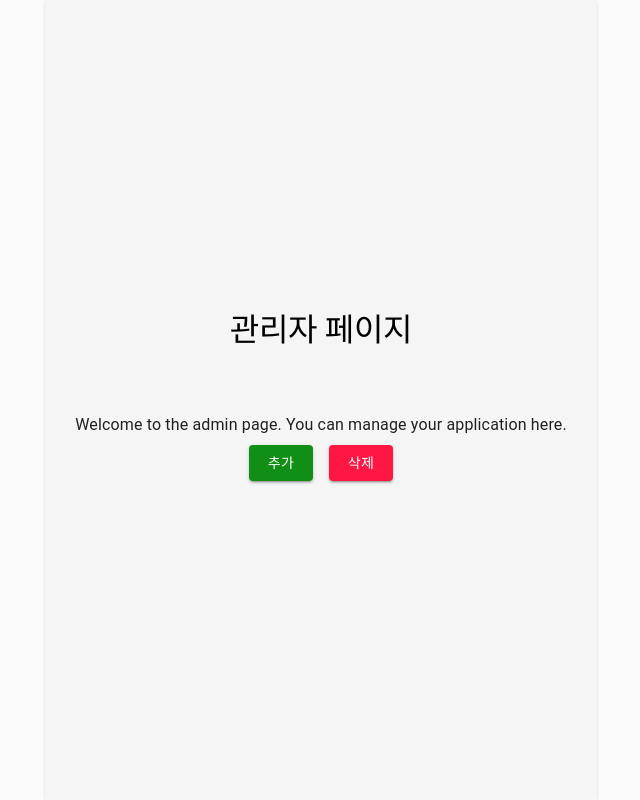
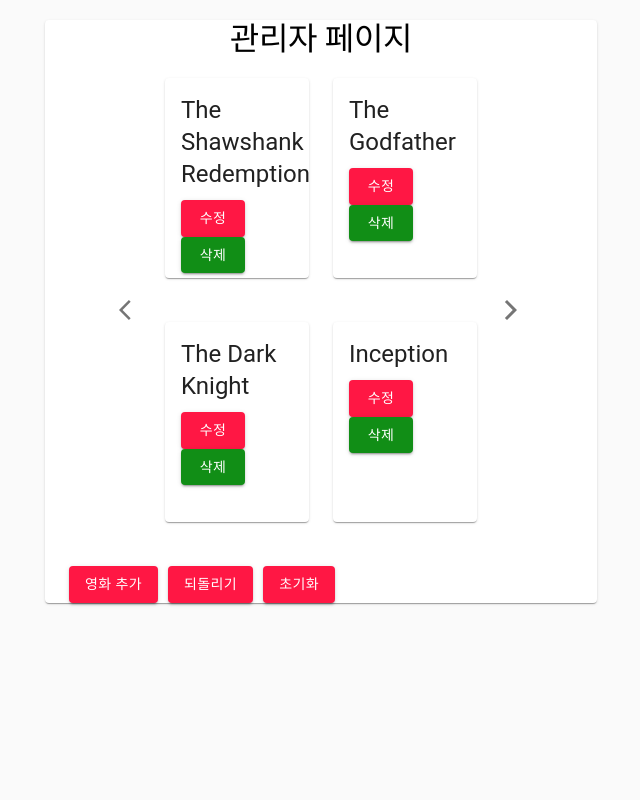
Before and after one commit to Jimin-yang/YMS-Project, a React (Create React App) app: page /Admin in a window 1280 px wide. Shown: the whole page, without its empty margins (319-959 px from the left). Built offline with nearby package versions, Linux system fonts and the light colour scheme.

Commit message:
2023.10.21 11:25 관리자 영역 추가

```diff
--- a/src/App.js
+++ b/src/App.js
@@ -1,3 +1,4 @@
+// App.js
 import React from 'react';
 import { Container, CssBaseline, Paper, ThemeProvider, createMuiTheme } from "@material-ui/core";
 import { BrowserRouter as Router, Route, Switch } from "react-router-dom";
@@ -6,7 +7,7 @@ import MainPage from "./screens/MainPage";
 import AdminPage from './screens/AdminPage';
 import Admin from './screens/Admin';
 import MovieDetailsPage from './screens/MovieDetailsPage';
-import CinemaSeat from './screens/CinemaSeat'; // CinemaSeat.js를 import 합니다.
+import CinemaSeat from './screens/CinemaSeat';
 import { useStyles } from './styles';
 
 const theme = createMuiTheme({
@@ -45,7 +46,8 @@ function App() {
               <Route path="/AdminPage" component={AdminPage} />
               <Route path="/Admin" component={Admin} />
               <Route path="/MovieDetailsPage" component={MovieDetailsPage} />
-              <Route path="/CinemaSeat" component={CinemaSeat} /> {/* CinemaSeat.js를 실행하는 Route를 추가합니다. */}
+              <Route path="/CinemaSeat" component={CinemaSeat} />
+              <Route path="/SelectionPage" component={SelectionPage} /> {/* SelectionPage.js를 실행하는 Route를 추가합니다. */}
             </Switch>
           </Router>
         </Paper>
--- a/src/screens/Admin.js
+++ b/src/screens/Admin.js
@@ -1,64 +1,145 @@
-import React from 'react';
+// Admin.js
+import React, { useState, useEffect } from 'react';
 import { useHistory } from 'react-router-dom';
+import { Container, Typography, Button, Box, Grid, Card, CardContent, IconButton } from '@material-ui/core';
 import { makeStyles } from '@material-ui/core/styles';
-import { Container, Typography, Box, Button } from '@material-ui/core';
+import ArrowBackIosIcon from '@material-ui/icons/ArrowBackIos';
+import ArrowForwardIosIcon from '@material-ui/icons/ArrowForwardIos';
 
-const useStyles = makeStyles((theme) => ({
+const useStyles = makeStyles({
   root: {
-    display: 'flex',
-    flexDirection: 'column',
-    alignItems: 'center',
-    justifyContent: 'center',
-    height: '100vh',
-    backgroundColor: '#f5f5f5',
+    marginTop: '20px',
   },
   title: {
-    marginBottom: theme.spacing(4),
+    textAlign: 'center',
+    marginBottom: '20px',
   },
-  content: {
-    marginTop: theme.spacing(4),
-    textAlign: 'center',
+  movieCard: {
+    marginBottom: '20px',
+    height: '200px', // Add this line
+  },
+  movieTitle: {
+    marginBottom: '10px',
   },
   button: {
-    margin: theme.spacing(1),
+    marginRight: '10px',
   },
-}));
+  arrowButton: {
+    margin: '0 10px',
+  },
+});
 
 function Admin() {
   const classes = useStyles();
   const history = useHistory();
 
-  const handleAddClick = () => {
-    history.push({
-      pathname: '/Selection',
-      state: { isAdmin: true, isDeleting: false },
-    });
+  const initialMovies = [
+    { title: 'The Shawshank Redemption', image: 'path_to_image1', theater: 'Theater 1', time: '12:00' },
+    { title: 'The Godfather', image: 'path_to_image2', theater: 'Theater 2', time: '15:00' },
+    { title: 'The Dark Knight', image: 'path_to_image3', theater: 'Theater 3', time: '18:00' },
+    { title: 'Inception', image: 'path_to_image4', theater: 'Theater 4', time: '21:00' },
+    { title: 'The Matrix', image: 'path_to_image5', theater: 'Theater 5', time: '24:00' },
+    { title: 'Pulp Fiction', image: 'path_to_image6', theater: 'Theater 6', time: '03:00' },
+  ];
+
+  const [movies, setMovies] = useState([]);
+  const [previousMovies, setPreviousMovies] = useState([]);
+
+  useEffect(() => {
+    const storedMovies = localStorage.getItem('movies');
+    if (storedMovies) {
+      setMovies(JSON.parse(storedMovies));
+    } else {
+      setMovies(initialMovies);
+      localStorage.setItem('movies', JSON.stringify(initialMovies));
+    }
+  }, []);
+
+  const handleDeleteClick = (movieTitle) => {
+    setPreviousMovies(movies);
+    const newMovies = movies.filter(movie => movie.title !== movieTitle);
+    setMovies(newMovies);
+    localStorage.setItem('movies', JSON.stringify(newMovies));
   };
 
-  const handleDeleteClick = () => {
-    history.push({
-      pathname: '/Selection',
-      state: { isAdmin: true, isDeleting: true },
-    });
+  const handleUndoClick = () => {
+    setMovies(previousMovies);
+    localStorage.setItem('movies', JSON.stringify(previousMovies));
   };
+
+  const handleResetClick = () => {
+    setMovies(initialMovies);
+    localStorage.setItem('movies', JSON.stringify(initialMovies));
+  };
+
+  const handleAddClick = () => {
+    history.push('/SelectionPage', { isAdmin: true });
+  };
+
+  const [currentMovieIndex, setCurrentMovieIndex] = useState(0);
+
+  const handleNextClick = () => {
+    setCurrentMovieIndex((prevIndex) => (prevIndex + 1) % movies.length);
+  };
+
+  const handlePrevClick = () => {
+    setCurrentMovieIndex((prevIndex) => (prevIndex - 1 + movies.length) % movies.length);
+  };
+
+  const displayMovies = [
+    movies[currentMovieIndex],
+    movies[(currentMovieIndex + 1) % movies.length],
+    movies[(currentMovieIndex + 2) % movies.length],
+    movies[(currentMovieIndex + 3) % movies.length],
+  ];
 
   return (
     <Container className={classes.root}>
       <Typography variant="h2" className={classes.title}>
         관리자 페이지
       </Typography>
-      <Box className={classes.content}>
-        <Typography variant="body1">
-          Welcome to the admin page. You can manage your application here.
-        </Typography>
-        <Button variant="contained" color="secondary" className={classes.button} onClick={handleAddClick}>
-          추가
+      {movies.length > 0 && (
+        <Grid container direction="row" justify="center" alignItems="center">
+          <IconButton onClick={handlePrevClick} className={classes.arrowButton}>
+            <ArrowBackIosIcon />
+          </IconButton>
+          <Grid container item xs={8} spacing={3}>
+            {displayMovies.map((movie, index) => (
+              <Grid item xs={6} key={index}>
+                <Card className={classes.movieCard}>
+                  <CardContent>
+                    <Typography variant="h5" component="h5" className={classes.movieTitle}>
+                      {movie.title}
+                    </Typography>
+                    <Button variant="contained" color="primary" onClick={() => history.push('/MovieDetailsPage', { movieTitle: movie.title, isAdmin: true })} className={classes.button}>
+                      수정
+                    </Button>
+                    <Button variant="contained" color="secondary" onClick={() => handleDeleteClick(movie.title)} className={classes.button}>
+                      삭제
+                    </Button>
+                  </CardContent>
+                </Card>
+              </Grid>
+            ))}
+          </Grid>
+          <IconButton onClick={handleNextClick} className={classes.arrowButton}>
+            <ArrowForwardIosIcon />
+          </IconButton>
+        </Grid>
+      )}
+      <Box mt={3}>
+        <Button variant="contained" color="primary" onClick={handleAddClick} className={classes.button}>
+          영화 추가
         </Button>
-        <Button variant="contained" color="primary" className={classes.button} onClick={handleDeleteClick}>
-          삭제
+        <Button variant="contained" color="primary" onClick={handleUndoClick} className={classes.button}>
+          되돌리기
+        </Button>
+        <Button variant="contained" color="primary" onClick={handleResetClick} className={classes.button}>
+          초기화
         </Button>
       </Box>
     </Container>
   );
 }
+
 export default Admin;
--- a/src/screens/MovieDetailsPage.js
+++ b/src/screens/MovieDetailsPage.js
@@ -1,25 +1,96 @@
-import React, { useState } from 'react';
-import { useHistory } from 'react-router-dom';
-import { Box, Typography, Button, FormControl, InputLabel, Select, MenuItem } from '@material-ui/core';
-import { useStyles } from '../styles'; // styles.js를 가져와서 사용
+// MovieDetailsPage.js
+import React, { useState, useEffect } from 'react';
+import { useHistory, useLocation } from 'react-router-dom';
+import { Box, Typography, Button, FormControlLabel, Radio, Checkbox } from '@material-ui/core';
+import { useStyles } from '../styles';
 
 function MovieDetailsPage() {
-  const styles = useStyles(); // 스타일을 가져와서 사용
+  const styles = useStyles();
   const history = useHistory();
-  const [selectedTheater, setSelectedTheater] = useState('');
-  const [selectedTime, setSelectedTime] = useState('');
+  const location = useLocation();
+  const isAdmin = location.state?.isAdmin;
+  const movieTitle = history.location.state.movieTitle;
+
+  const initialMovies = [
+    { title: 'The Godfather', image: 'path_to_image1', theater: ['상영관1'], time: ['10:00'] },
+    { title: 'The Dark Knight', image: 'path_to_image2', theater: ['상영관2'], time: ['14:00'] },
+    { title: 'Inception', image: 'path_to_image3', theater: ['상영관3'], time: ['17:00'] },
+    { title: 'The Matrix', image: 'path_to_image4', theater: ['상영관1'], time: ['10:00'] },
+    { title: 'Pulp Fiction', image: 'path_to_image5', theater: ['상영관2'], time: ['14:00'] },
+  ];
+
+  const allTheaters = ['상영관1', '상영관2', '상영관3'];
+  const allTimes = ['08:00', '11:00', '14:00', '17:00', '20:00', '23:00'];
+
+  const [movies, setMovies] = useState([]);
+  const [movie, setMovie] = useState(null);
+  const [selectedTheaters, setSelectedTheaters] = useState([]);
+  const [selectedTime, setSelectedTime] = useState([]);
+  const [theaters, setTheaters] = useState(['상영관1', '상영관2', '상영관3']);
+  const [times, setTimes] = useState(['08:00', '11:00', '14:00', '17:00', '20:00', '23:00']);
+
+  useEffect(() => {
+    const storedMovies = localStorage.getItem('movies');
+    if (storedMovies) {
+      const parsedMovies = JSON.parse(storedMovies);
+      setMovies(parsedMovies);
+      const foundMovie = parsedMovies.find(movie => movie.title === movieTitle);
+      if (foundMovie && Array.isArray(foundMovie.theater) && Array.isArray(foundMovie.time)) {
+        setMovie(foundMovie);
+        setSelectedTheaters([foundMovie.theater[0]]);
+        setSelectedTime([foundMovie.time[0]]);
+        setTheaters(foundMovie.theater);
+        setTimes(foundMovie.time);
+      }
+    } else {
+      setMovies(initialMovies);
+      localStorage.setItem('movies', JSON.stringify(initialMovies));
+      const foundMovie = initialMovies.find(movie => movie.title === movieTitle);
+      if (foundMovie && Array.isArray(foundMovie.theater) && Array.isArray(foundMovie.time)) {
+        setMovie(foundMovie);
+        setSelectedTheaters([foundMovie.theater[0]]);
+        setSelectedTime([foundMovie.time[0]]);
+        setTheaters(foundMovie.theater);
+        setTimes(foundMovie.time);
+      }
+    }
+  }, [movieTitle]);
 
   const handleTheaterChange = (event) => {
-    setSelectedTheater(event.target.value);
+    if (isAdmin) {
+      if (event.target.checked) {
+        setSelectedTheaters(prev => [...prev, event.target.value]);
+      } else {
+        setSelectedTheaters(prev => prev.filter(theater => theater !== event.target.value));
+      }
+    } else {
+      setSelectedTheaters([event.target.value]);
+    }
   };
 
   const handleTimeChange = (event) => {
-    setSelectedTime(event.target.value);
+    if (isAdmin) {
+      if (event.target.checked) {
+        setSelectedTime(prev => [...prev, event.target.value]);
+      } else {
+        setSelectedTime(prev => prev.filter(time => time !== event.target.value));
+      }
+    } else {
+      setSelectedTime([event.target.value]);
+    }
   };
 
-  const handleNextClick = () => {
-    alert(`영화: ${history.location.state.movieTitle}\n상영관: ${selectedTheater}\n상영시간: ${selectedTime}`);
-    history.push('/CinemaSeat'); // 확인 버튼을 누르면 '/CinemaSeat' 경로로 이동합니다.
+  const handleUpdateClick = () => {
+    const newMovies = movies.map(movie => movie.title === movieTitle ? { ...movie, theater: selectedTheaters, time: selectedTime } : movie);
+    setMovies(newMovies);
+    localStorage.setItem('movies', JSON.stringify(newMovies));
+    alert('상영관과 상영시간이 수정되었습니다.');
+    history.goBack();
+  };
+
+  const handleConfirmClick = () => {
+    alert(`영화: ${movieTitle}\n상영관: ${selectedTheaters.join(', ')}\n상영시간: ${selectedTime.join(', ')}`);
+    history.push('/CinemaSeat');
   };
 
   return (
@@ -30,37 +101,79 @@ function MovieDetailsPage() {
       <Typography variant="h4" component="h4" className={`${styles.center} ${styles.navy}`} gutterBottom>
         {history.location.state.movieTitle}
       </Typography>
-      <FormControl variant="outlined" className={styles.formControl}>
-        <InputLabel id="theater-label">상영관</InputLabel>
-        <Select
-          labelId="theater-label"
-          id="theater"
-          value={selectedTheater}
-          onChange={handleTheaterChange}
-          label="상영관"
-        >
-          <MenuItem value="A관">A관</MenuItem>
-          <MenuItem value="B관">B관</MenuItem>
-          <MenuItem value="C관">C관</MenuItem>
-        </Select>
-      </FormControl>
-      <FormControl variant="outlined" className={styles.formControl}>
-        <InputLabel id="time-label">상영시간</InputLabel>
-        <Select
-          labelId="time-label"
-          id="time"
-          value={selectedTime}
-          onChange={handleTimeChange}
-          label="상영시간"
-        >
-          <MenuItem value="10:00">10:00</MenuItem>
-          <MenuItem value="14:00">14:00</MenuItem>
-          <MenuItem value="18:00">18:00</MenuItem>
-        </Select>
-      </FormControl>
-      <Button variant="contained" color="primary" onClick={handleNextClick} className={styles.button}>
-        다음
-      </Button>
+      <Typography variant="h6" component="h6" className={`${styles.center} ${styles.navy}`} gutterBottom>
+        상영관 선택
+      </Typography>
+      {isAdmin ? allTheaters.map((theater, index) => (
+        <FormControlLabel
+          key={index}
+          control={
+            <Checkbox
+              checked={selectedTheaters.includes(theater)}
+              onChange={handleTheaterChange}
+              value={theater}
+              name="theater"
+              color="primary"
+            />
+          }
+          label={theater}
+        />
+      )) : theaters.map((theater, index) => (
+        <FormControlLabel
+          key={index}
+          control={
+            <Radio
+              checked={selectedTheaters.includes(theater)}
+              onChange={handleTheaterChange}
+              value={theater}
+              name="theater"
+              color="primary"
+            />
+          }
+          label={theater}
+        />
+      ))}
+      <Typography variant="h6" component="h6" className={`${styles.center} ${styles.navy}`} gutterBottom>
+        상영시간 선택
+      </Typography>
+      {isAdmin ? allTimes.map((time, index) => (
+        <FormControlLabel
+          key={index}
+          control={
+            <Checkbox
+              checked={selectedTime.includes(time)}
+              onChange={handleTimeChange}
+              value={time}
+              name="time"
+              color="primary"
+            />
+          }
+          label={time}
+        />
+      )) : times.map((time, index) => (
+        <FormControlLabel
+          key={index}
+          control={
+            <Radio
+              checked={selectedTime.includes(time)}
+              onChange={handleTimeChange}
+              value={time}
+              name="time"
+              color="primary"
+            />
+          }
+          label={time}
+        />
+      ))}
+      {isAdmin ? (
+        <Button variant="contained" color="primary" onClick={handleUpdateClick} className={styles.button}>
+          수정
+        </Button>
+      ) : (
+        <Button variant="contained" color="primary" onClick={handleConfirmClick} className={styles.button}>
+          확인
+        </Button>
+      )}
     </Box>
   );
 }
--- a/src/screens/SelectionPage.js
+++ b/src/screens/SelectionPage.js
@@ -1,3 +1,4 @@
+// SelectionPage.js
 import React, { useState, useEffect } from 'react';
 import { useHistory, useLocation } from 'react-router-dom';
 import { Box, Typography, Card, CardActionArea, CardMedia, CardContent, Fade, Button, TextField, Dialog, DialogTitle, DialogContent, DialogActions } from '@material-ui/core';
@@ -11,22 +12,23 @@ function SelectionPage() {
   const isDeleting = location.state?.isDeleting;
   const [password, setPassword] = useState('');
   const correctPassword = 'admin123';
-  const [openAdd, setOpenAdd] = useState(false); // '추가' 팝업 창의 열림/닫힘 상태를 관리하는 상태
-  const [openDelete, setOpenDelete] = useState(false); // '삭제' 팝업 창의 열림/닫힘 상태를 관리하는 상태
-  const [newMovieTitle, setNewMovieTitle] = useState(''); // 새 영화 제목을 관리하는 상태
-  const [newMovieImage, setNewMovieImage] = useState(''); // 새 영화 이미지 URL을 관리하는 상태
-  const [selectedMovie, setSelectedMovie] = useState(null); // 선택한 영화를 관리하는 상태
+  const [openAdd, setOpenAdd] = useState(false);
+  const [openDelete, setOpenDelete] = useState(false);
+  const [newMovieTitle, setNewMovieTitle] = useState('');
+  const [newMovieImage, setNewMovieImage] = useState('');
+  const [newMovieTheater, setNewMovieTheater] = useState('');
+  const [newMovieTime, setNewMovieTime] = useState('');
+  const [selectedMovie, setSelectedMovie] = useState(null);
 
-  const [movies, setMovies] = useState([ // movies 배열을 상태로 관리합니다.
-    { title: 'The Shawshank Redemption', image: 'path_to_image1' },
-    { title: 'The Godfather', image: 'path_to_image2' },
-    { title: 'The Dark Knight', image: 'path_to_image3' },
-    { title: 'Inception', image: 'path_to_image4' },
-    { title: 'The Matrix', image: 'path_to_image5' },
-    { title: 'Pulp Fiction', image: 'path_to_image6' },
+  const [movies, setMovies] = useState([
+    { title: 'The Shawshank Redemption', image: 'path_to_image1', theater: 'Theater 1', time: '12:00' },
+    { title: 'The Godfather', image: 'path_to_image2', theater: 'Theater 2', time: '15:00' },
+    { title: 'The Dark Knight', image: 'path_to_image3', theater: 'Theater 3', time: '18:00' },
+    { title: 'Inception', image: 'path_to_image4', theater: 'Theater 4', time: '21:00' },
+    { title: 'The Matrix', image: 'path_to_image5', theater: 'Theater 5', time: '24:00' },
+    { title: 'Pulp Fiction', image: 'path_to_image6', theater: 'Theater 6', time: '03:00' },
   ]);
 
-  // 페이지가 로드될 때 localStorage에서 영화 목록을 불러옵니다.
   useEffect(() => {
     const storedMovies = localStorage.getItem('movies');
     if (storedMovies) {
@@ -37,10 +39,14 @@ function SelectionPage() {
   const handleMovieClick = (movieTitle) => {
     if (movieTitle === '새 영화 추가') {
       if (!isDeleting) {
-        setOpenAdd(true); // '새 영화 추가' 버튼을 클릭하면 '추가' 팝업 창을 엽니다.
+        setOpenAdd(true);
       }
-    } else if (!isAdmin || isDeleting) { // 관리자가 아닐 때만 다른 영화 선택이 가능합니다.
-      if (isDeleting) {
+    } else if (isAdmin) {
+      history.push({
+        pathname: '/MovieDetailsPage',
+        state: { movieTitle, isAdmin: true },
+      });
+    } else if (isDeleting) {
       setSelectedMovie(movieTitle);
       setOpenDelete(true);
     } else {
@@ -48,7 +54,6 @@ function SelectionPage() {
         pathname: '/MovieDetailsPage',
         state: { movieTitle },
       });
-      }
     }
   };
 
@@ -70,37 +75,45 @@ function SelectionPage() {
   }
 
   const handleCloseAdd = () => {
-    setOpenAdd(false); // '닫기' 버튼을 클릭하면 '추가' 팝업 창을 닫습니다.
+    setOpenAdd(false);
   };
 
   const handleCloseDelete = () => {
-    setOpenDelete(false); // '닫기' 버튼을 클릭하면 '삭제' 팝업 창을 닫습니다.
+    setOpenDelete(false);
   };
 
   const handleConfirmClick = () => {
-    history.push('/'); // 첫 페이지로 이동합니다.
+    history.push('/');
   };
 
   const handleNewMovieTitleChange = (event) => {
-    setNewMovieTitle(event.target.value); // 입력한 새 영화 제목을 상태에 저장합니다.
+    setNewMovieTitle(event.target.value);
   };
 
   const handleNewMovieImageChange = (event) => {
-    setNewMovieImage(event.target.value); // 입력한 새 영화 이미지 URL을 상태에 저장합니다.
+    setNewMovieImage(event.target.value);
+  };
+
+  const handleNewMovieTheaterChange = (event) => {
+    setNewMovieTheater(event.target.value);
+  };
+
+  const handleNewMovieTimeChange = (event) => {
+    setNewMovieTime(event.target.value);
   };
 
   const handleAddClick = () => {
-    const newMovies = [...movies, { title: newMovieTitle, image: newMovieImage }];
-    setMovies(newMovies); // 입력한 새 영화 정보를 movies 배열에 추가합니다.
-    localStorage.setItem('movies', JSON.stringify(newMovies)); // 영화 목록을 localStorage에 저장합니다.
-    setOpenAdd(false); // '추가' 버튼을 클릭하면 '추가' 팝업 창을 닫습니다.
+    const newMovies = [...movies, { title: newMovieTitle, image: newMovieImage, theater: newMovieTheater, time: newMovieTime }];
+    setMovies(newMovies);
+    localStorage.setItem('movies', JSON.stringify(newMovies));
+    setOpenAdd(false);
   };
 
   const handleDeleteClick = () => {
     const newMovies = movies.filter(movie => movie.title !== selectedMovie);
-    setMovies(newMovies); // 선택한 영화를 movies 배열에서 삭제합니다.
-    localStorage.setItem('movies', JSON.stringify(newMovies)); // 영화 목록을 localStorage에 저장합니다.
-    setOpenDelete(false); // '예' 버튼을 클릭하면 '삭제' 팝업 창을 닫습니다.
+    setMovies(newMovies);
+    localStorage.setItem('movies', JSON.stringify(newMovies));
+    setOpenDelete(false);
   };
 
   return (
@@ -148,7 +161,6 @@ function SelectionPage() {
               <Card className={[styles.card, styles.space]} onClick={() => handleMovieClick('새 영화 추가')}>
                 <CardActionArea>
                   <Box className={styles.media} style={{ display: 'flex', alignItems: 'center', justifyContent: 'center' }}>
-                    {/* '(+)'를 삭제합니다. */}
                   </Box>
                   <CardContent>
                     <Typography
@@ -164,12 +176,13 @@ function SelectionPage() {
               </Card>
             )}
           </Box>
-          {/* '추가' 팝업 창 */}
           <Dialog open={openAdd} onClose={handleCloseAdd}>
             <DialogTitle>새 영화 추가</DialogTitle>
             <DialogContent>
               <TextField autoFocus margin="dense" label="영화 제목" fullWidth onChange={handleNewMovieTitleChange} />
               <TextField margin="dense" label="영화 이미지 URL" fullWidth onChange={handleNewMovieImageChange} />
+              <TextField margin="dense" label="상영관" fullWidth onChange={handleNewMovieTheaterChange} />
+              <TextField margin="dense" label="상영시간" fullWidth onChange={handleNewMovieTimeChange} />
             </DialogContent>
             <DialogActions>
               <Button onClick={handleCloseAdd} color="primary">
@@ -180,25 +193,9 @@ function SelectionPage() {
               </Button>
             </DialogActions>
           </Dialog>
-          {/* '삭제' 팝업 창 */}
-          <Dialog open={openDelete} onClose={handleCloseDelete}>
-            <DialogTitle>영화 삭제</DialogTitle>
-            <DialogContent>
-              {selectedMovie}를 삭제하시겠습니까?
-            </DialogContent>
-            <DialogActions>
-              <Button onClick={handleCloseDelete} color="primary">
-                아니오
-              </Button>
-              <Button onClick={handleDeleteClick} color="primary">
-                예
-              </Button>
-            </DialogActions>
-          </Dialog>
         </Box>
       </Box>
     </Fade>
   );
 }
-
 export default SelectionPage;
```
Lines whose indentation alone changed are shown as unchanged.
